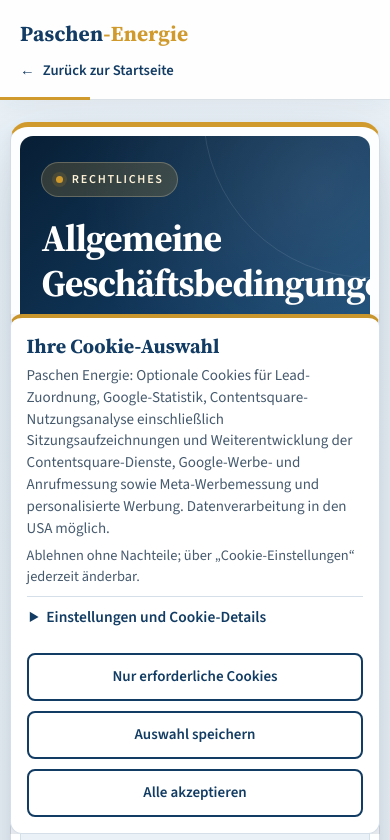
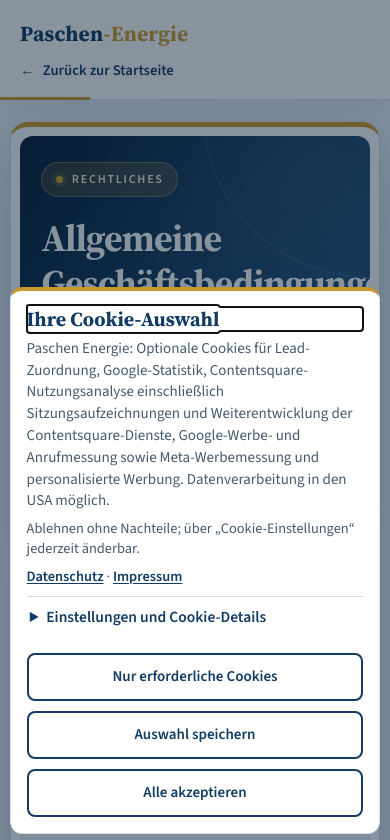
Before and after one commit to derichsjonas330-ai/TarifKompassWEB, a website: page agb.html in a window 390 px wide. Shown: the top 840 px of the page. Drawn offline with Linux system fonts and the light colour scheme.

Commit message:
Require an explicit cookie choice before page interaction

```diff
--- a/assets/cookie-consent.css
+++ b/assets/cookie-consent.css
@@ -1,13 +1,27 @@
-.pe-cookie-banner[hidden]{display:none!important}
+.pe-cookie-banner[hidden],.pe-cookie-banner:not([open]){display:none!important}
+html.pe-cookie-modal-open,html.pe-cookie-modal-open body{
+  overflow:hidden;
+  overscroll-behavior:none;
+}
+.pe-cookie-banner::backdrop{
+  background:rgba(8,31,53,.48);
+  touch-action:none;
+}
 .pe-cookie-banner{
+  box-sizing:border-box;
   position:fixed;
   inset:auto 1rem 1rem;
   z-index:10000;
+  width:calc(100% - 2rem);
   max-width:940px;
   max-height:calc(100dvh - 2rem);
   overflow-y:auto;
   overscroll-behavior:contain;
   margin:0 auto;
+  padding:0;
+  border:0;
+  border-radius:12px;
+  background:transparent;
   color:#1B2B3A;
   font-family:'Source Sans 3',system-ui,-apple-system,BlinkMacSystemFont,'Segoe UI',sans-serif;
 }
@@ -127,7 +141,7 @@ footer .footer-links .pe-cookie-settings:hover{
   text-underline-offset:3px;
 }
 @media(max-width:760px){
-  .pe-cookie-banner{inset:auto .6rem .6rem;max-height:calc(100dvh - 1.2rem)}
+  .pe-cookie-banner{inset:auto .6rem .6rem;width:calc(100% - 1.2rem);max-height:calc(100dvh - 1.2rem)}
   .pe-cookie-panel{grid-template-columns:1fr;padding:1.1rem;gap:1rem}
   .pe-cookie-options{grid-template-columns:1fr;gap:.8rem}
   .pe-cookie-actions{min-width:0;width:100%}
--- a/assets/cookie-consent.js
+++ b/assets/cookie-consent.js
@@ -392,17 +392,21 @@
   }
 
   function buildBanner(){
-    const banner = document.createElement('section');
+    const banner = document.createElement('dialog');
     banner.className = 'pe-cookie-banner';
     banner.id = 'pe-cookie-banner';
-    banner.setAttribute('aria-label','Cookie-Einstellungen');
+    banner.setAttribute('aria-labelledby','pe-cookie-title');
+    banner.setAttribute('closedby','none');
+    // Escape/backdrop must not dismiss an unanswered choice or imply consent.
+    banner.addEventListener('cancel', function(event){ event.preventDefault(); });
     banner.hidden = true;
     banner.innerHTML =
       '<div class="pe-cookie-panel">' +
         '<div class="pe-cookie-copy">' +
-          '<h2>Ihre Cookie-Auswahl</h2>' +
+          '<h2 id="pe-cookie-title" tabindex="-1" autofocus>Ihre Cookie-Auswahl</h2>' +
           '<p>Paschen Energie: Optionale Cookies für Lead-Zuordnung, Google-Statistik, Contentsquare-Nutzungsanalyse einschließlich Sitzungsaufzeichnungen und Weiterentwicklung der Contentsquare-Dienste, Google-Werbe- und Anrufmessung sowie Meta-Werbemessung und personalisierte Werbung. Datenverarbeitung in den USA möglich.</p>' +
           '<p class="pe-cookie-notice">Ablehnen ohne Nachteile; über „Cookie-Einstellungen“ jederzeit änderbar.</p>' +
+          '<p class="pe-cookie-notice"><a href="/datenschutz">Datenschutz</a> · <a href="/impressum">Impressum</a></p>' +
           '<details class="pe-cookie-disclosure">' +
             '<summary>Einstellungen und Cookie-Details</summary>' +
             '<div class="pe-cookie-disclosure-content">' +
@@ -439,10 +443,19 @@
     banner.querySelector('#pe-consent-ads').checked = !!(choice && choice.ads);
     banner.querySelector('#pe-consent-contentsquare').checked = !!(choice && choice.contentsquare);
     banner.hidden = false;
+    if(!banner.open){
+      // Native modal dialogs make the background inert for pointer, keyboard and assistive technology.
+      banner.showModal();
+      document.documentElement.classList.add('pe-cookie-modal-open');
+    }
   }
 
   function hideBanner(){
-    if(banner) banner.hidden = true;
+    if(banner){
+      if(banner.open) banner.close();
+      banner.hidden = true;
+    }
+    document.documentElement.classList.remove('pe-cookie-modal-open');
   }
 
   function saveChoice(status){
@@ -466,8 +479,6 @@
 
   function openSettings(){
     showBanner();
-    const firstButton = banner.querySelector('[data-pe-cookie="denied"]');
-    if(firstButton) firstButton.focus();
   }
 
   document.addEventListener('click',function(event){
@@ -481,15 +492,17 @@
 
   banner = buildBanner();
   const choice = parseChoice();
+  // Visitors must be able to read the information behind the banner before deciding.
+  const isLegalInfoPage = /^\/(?:datenschutz|impressum)(?:\.html)?\/?$/.test(window.location.pathname);
   if(!choice){
     clearLeadCookies();
-    showBanner();
+    if(!isLegalInfoPage) showBanner();
   } else if(choice.lead){
     ensureLeadCookies();
   } else {
     clearLeadCookies();
   }
-  if(choice && choice.needsUpdate) showBanner();
+  if(choice && choice.needsUpdate && !isLegalInfoPage) showBanner();
   syncGoogle(choice);
   syncMarketing(!!(choice && choice.marketing));
   syncContentsquare(!!(choice && choice.contentsquare));
```
Also changed, not shown: tests/contentsquare-consent.test.mjs (+66 -3 lines), tests/google-ads-consent.test.mjs (+7 -3 lines).
